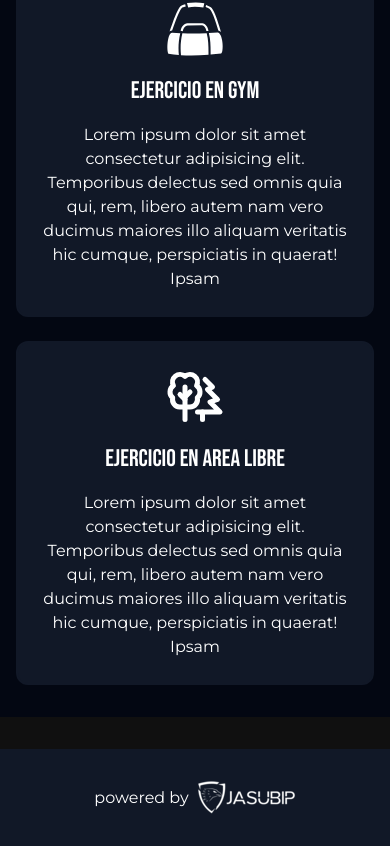
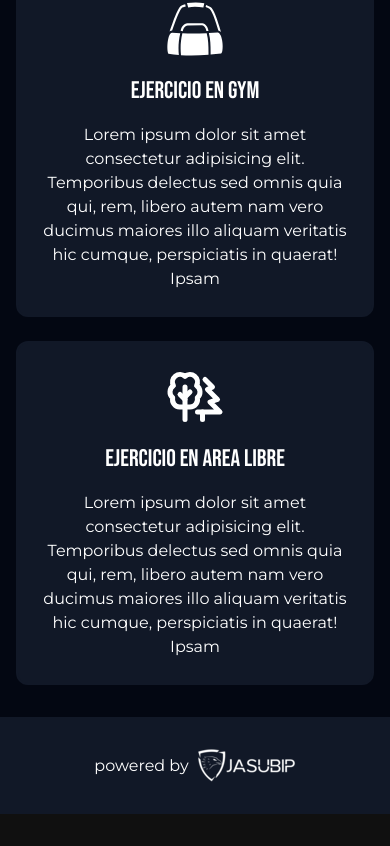
Before and after one commit to JasubiPL/Entrenate-Web, a Next.js app: page / in a window 390 px wide. Shown: the part 475-1321 px from the top of the page. After the commit the page ends 1289 px from the top, so only its background shows below. Built offline with nearby package versions, Linux system fonts and the light colour scheme.

Commit message:
Changed the margin of the main tag

```diff
--- a/components/Footer.jsx
+++ b/components/Footer.jsx
@@ -1,7 +1,7 @@
 
 export default function Footer() {
   return (
-    <footer className="py-8 px-2 mt-8 flex justify-center lg:justify-start bg-gray-900">
+    <footer className="py-8 px-2 flex justify-center lg:justify-start bg-gray-900">
       <a href="https://facebook.com/JasubiP" target="_blanck" className="flex gap-2 items-center">
         powered by
         <img src="/image/jasubip-logo.png" alt="jasubip Desarrollador del citio" />
--- a/pages/ejersicioengym/pecho/[id].js
+++ b/pages/ejersicioengym/pecho/[id].js
@@ -6,7 +6,7 @@ import Link from "next/link"
 export default function Comic({ img, name, muscles_involved, execution, caution, }){
   return(
     <PrincipalLayout title={name}>
-      <main className="w-full items-center flex flex-col">
+      <main className="w-full items-center flex flex-col mb-8">
         <img src={img} alt={name}  className="w-full lg:max-w-5xl lg:mt-8"/>
         <section className="w-full lg:max-w-5xl flex flex-col gap-4 p-2">
           <h1 className="text-3xl lg:text-5xl lg:py-8">{name}</h1>
```
